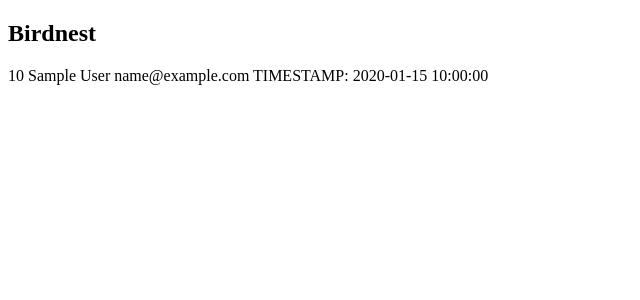
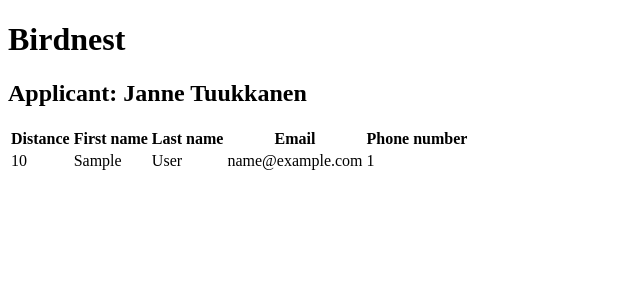
Before and after one commit to jatufin/birdnest, a Flask app: template templates/index.html in a window 1280 px wide. Shown: the top 300 px of the page, without its empty margins (0-640 px from the left). Run offline with Flask 2, Linux system fonts and the light colour scheme; the template is opened without the code that fills it: most values are stand-ins (such as "Sample title", 1, 10 or a date in 2020).

Commit message:
Adjust front end format

```diff
--- a/config.py
+++ b/config.py
@@ -20,3 +20,6 @@
 PAGE_REFRESH = 5
 
 TIME_FORMAT = "%Y-%m-%dT%H:%M:%S.%fZ"
+
+# Show additional information on the front end web page
+SHOW_ADDTIONAL_DATA = False
--- a/drones.py
+++ b/drones.py
@@ -101,6 +101,7 @@
                                "firstName": pilot["firstName"],
                                "lastName": pilot["lastName"],
                                "email": pilot["email"],
+                               "phoneNumber": pilot["phoneNumber"],
                                "timestamp": drone["timestamp"]})
             else:
                 result.append({"distance": drone["distance"],
--- a/fly.toml
+++ b/fly.toml
@@ -1,4 +1,4 @@
-# fly.toml file generated for jatufin-birdnest on 2022-12-16T01:13:18+02:00
+# fly.toml file generated for jatufin-birdnest on 2022-12-16T01:47:28+02:00
 
 app = "jatufin-birdnest"
 kill_signal = "SIGINT"
--- a/routes.py
+++ b/routes.py
@@ -2,7 +2,7 @@
 
 from flask import redirect, render_template
 
-from config import PAGE_REFRESH
+from config import PAGE_REFRESH, SHOW_ADDTIONAL_DATA
 
 @app.route("/")
 def main():
@@ -15,4 +15,5 @@
 
     return render_template("index.html",
                            pilots=pilots,
-                           page_refresh=PAGE_REFRESH)
+                           page_refresh=PAGE_REFRESH,
+                           show_additional_data=SHOW_ADDTIONAL_DATA)
--- a/templates/index.html
+++ b/templates/index.html
@@ -1,15 +1,37 @@
 <!DOCTYPE html>
 <HTML>
   <HEAD>
-    <title>Birdnest</title>
+    <title>Birdnest - Janne Tuukkanen</title>
     <meta http-equiv="refresh" content="{{ page_refresh }}">
   </HEAD>
   <BODY>
-    <h2>Birdnest</h2>
+    <h1>Birdnest</h1>
+    <h2>Applicant: Janne Tuukkanen</h2>
 
-    {% for pilot in pilots %}
-    {% set distance_in_metres = pilot.distance / 1000 %}
-    {{ distance_in_metres|round|int }} {{pilot.firstName}} {{pilot.lastName}} {{pilot.email}} TIMESTAMP: {{pilot.timestamp}}<br>
-    {% endfor %}
+    <table>
+      <tr>
+        <th>Distance</th>
+        <th>First name</th>
+        <th>Last name</th>
+        <th>Email</th>
+        <th>Phone number</th>
+        {% if show_additional_data %}
+        <th>Timestamp</th>
+        {% endif %}
+      </tr>
+      {% for pilot in pilots %}
+      <tr>
+        {% set distance_in_metres = pilot.distance / 1000 %}
+        <td>{{ distance_in_metres|round|int }}</td>
+        <td>{{pilot.firstName}}</td>
+        <td>{{pilot.lastName}}</td>
+        <td>{{pilot.email}}</td>
+        <td>{{pilot.phoneNumber}}</td>
+        {% if show_additional_data %}
+        <td>{{pilot.timestamp}}</td>
+        {% endif %}
+      </tr>
+      {% endfor %}
+
   </BODY>
   </HTML>
```
Also changed, not shown: tests/test_drones.py (+1 -2 lines).
